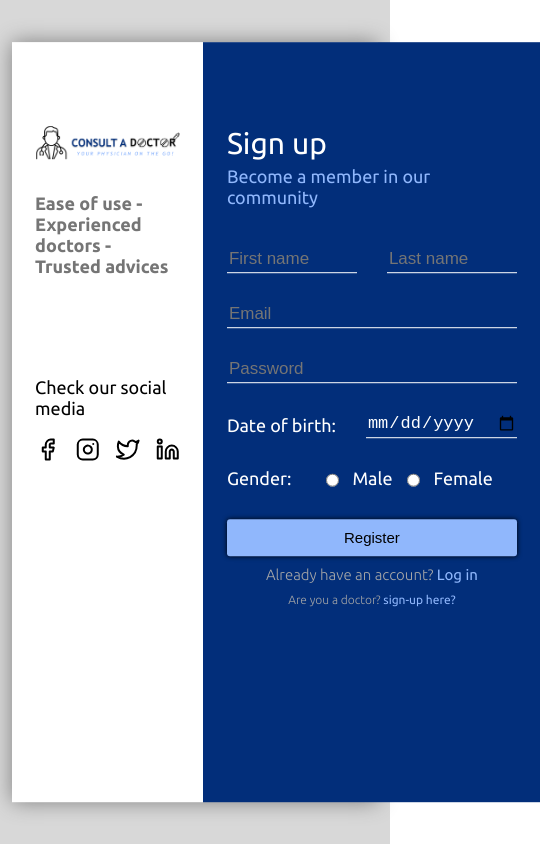
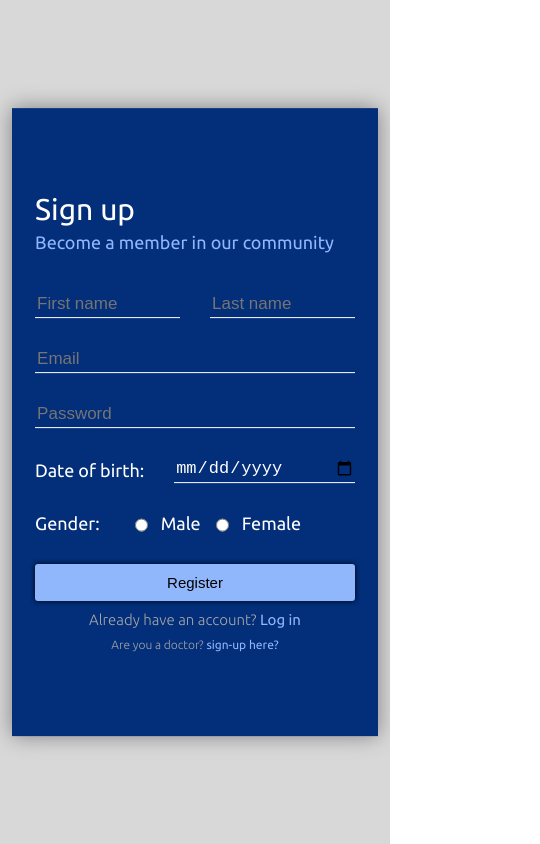
Before and after one commit to abedulaziz/Consult-a-doctor, a React (Create React App) app in the folder consult-a-doctor_frontend/: page /sign-up in a window 390 px wide. Shown: the whole page, 540 px wide, since content can reach past the window. Built offline with nearby package versions, Linux system fonts and the light colour scheme.

Commit message:
Frontend: sign-in and sign-up page components media queries

```diff
--- a/consult-a-doctor_frontend/src/App.css
+++ b/consult-a-doctor_frontend/src/App.css
@@ -735,7 +735,7 @@ header .menu {
 .profile_background .background-info_wrapper {
   display: flex;
   align-items: flex-end;
-  justify-content: end;
+  justify-content: flex-end;
   height: 100%;
   padding: 0 7vw;
 }
@@ -1175,6 +1175,16 @@ footer .footer_content .buttom_footer .social-media ul li {
   font-weight: 400;
 }
 
+/* media queries */
+@media (max-width: 670px) {
+  .regis_box {
+    min-height: max-content;
+  }
+  .regis_box .left-section {
+    display: none;
+  }
+}
+
 /* ------------------------------------------------ */
 /* ----------------- end sign-in ----------------- */
 /* ------------------------------------------------ */
```
